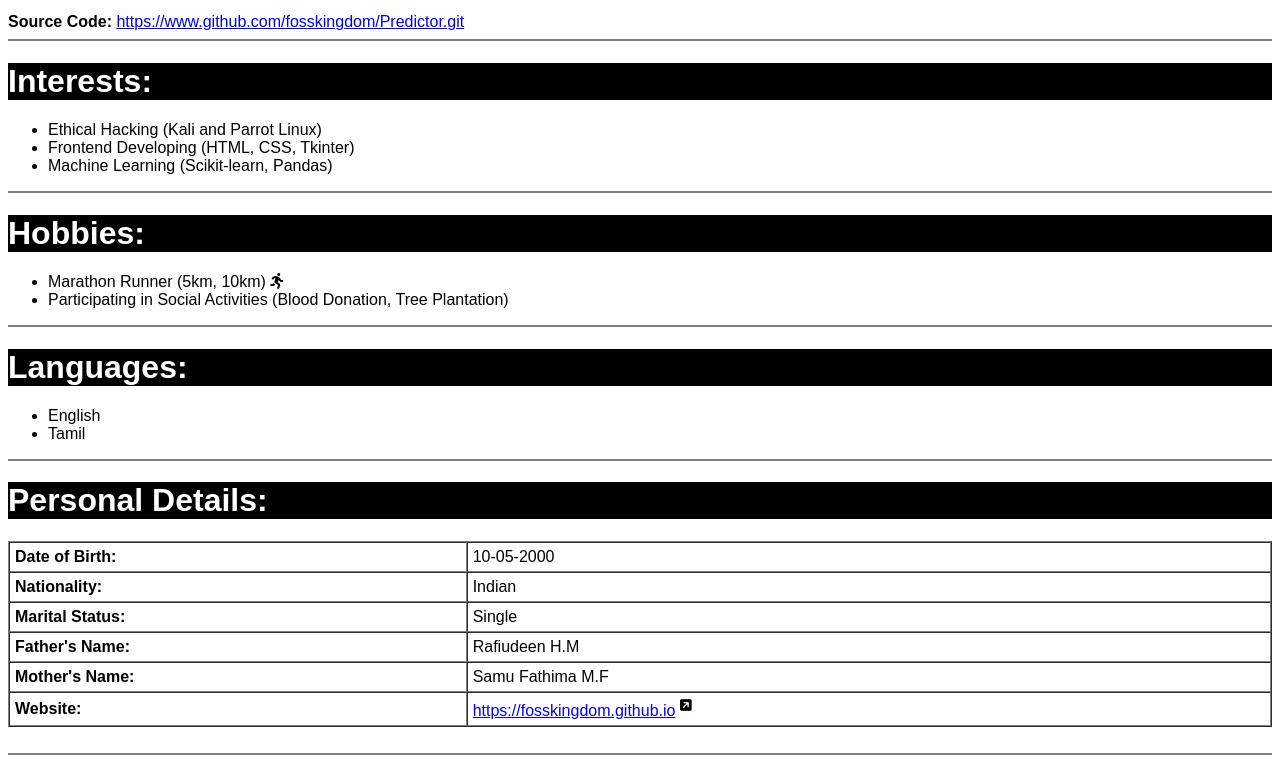
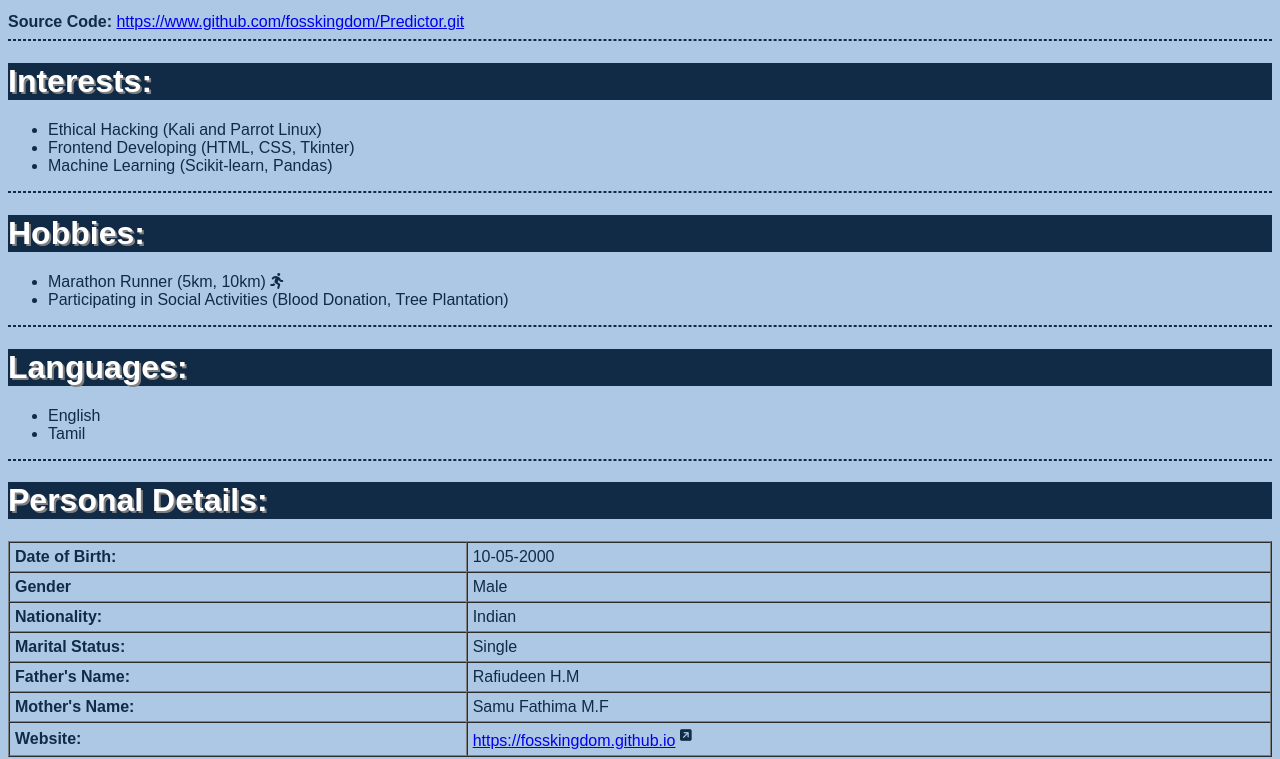
Before and after one commit to fosskingdom/fosskingdom.github.io, a plain HTML site: page index.html in a window 1280 px wide. Shown: the part 1921-2680 px from the top of the page. Drawn offline with Linux system fonts and the light colour scheme.

Commit message:
Add files via upload

```diff
--- a/index.html
+++ b/index.html
@@ -3,12 +3,11 @@
 <head>
     <meta charset="UTF-8">
     <meta name="viewport" content="width=device-width, initial-scale=1.0" />
-    <meta name="keywords" content="Resume, CV" />
-    <meta name="revised" content="FOSS Kingdom 09/06/2023" />
+    <meta name="revised" content="FOSS Kingdom 09/08/2023" />
     <meta name="author" content="Mohamed Fariz" />
-    <link rel="stylesheet" href="./style.css" />
-    <link rel="stylesheet" href="https://cdnjs.cloudflare.com/ajax/libs/font-awesome/6.4.2/css/all.min.css" integrity="sha512-z3gLpd7yknf1YoNbCzqRKc4qyor8gaKU1qmn+CShxbuBusANI9QpRohGBreCFkKxLhei6S9CQXFEbbKuqLg0DA==" crossorigin="anonymous" referrerpolicy="no-referrer" />
-    <title>Resume</title>
+    <link rel="stylesheet" href="./style.css" type="text/css" />
+    <link rel="stylesheet" href="https://cdnjs.cloudflare.com/ajax/libs/font-awesome/6.4.2/css/all.min.css" integrity="sha512-z3gLpd7yknf1YoNbCzqRKc4qyor8gaKU1qmn+CShxbuBusANI9QpRohGBreCFkKxLhei6S9CQXFEbbKuqLg0DA==" crossorigin="anonymous" referrerpolicy="no-referrer" type="text/css" />
+    <title>Portfolio (Mohamed Fariz)</title>
 </head>
 <body>
     <hr>
@@ -20,7 +19,7 @@
         <div class="txt">
             <h1 class="shadow">MOHAMED FARIZ</h1>
             <address><i class="fa-solid fa-location-dot"></i> 180/1, S.R.M House, Eda Street, Mannai Road, THIRUTHURAIPOONDI, Thiruvarur (District) - 614713.</address>
-            <br>
+            <br />
             <table>
                 <tr>
                     <td>
@@ -104,7 +103,7 @@
                 <td align="center">69.20</td>
             </tr>
         </table>
-        <br>
+        <br />
     </div>
     <hr>
     <div>
@@ -149,7 +148,7 @@
                 <td>Coimbatore</td>
             </tr>
         </table>
-        <br>
+        <br />
     </div>
     <hr>
     <div>
@@ -277,6 +276,11 @@
             </tr>
 
             <tr>
+                <th align="left">Gender</th>
+                <td>Male</td>
+            </tr>
+
+            <tr>
                 <th align="left">Nationality:</th>
                 <td>Indian</td>
             </tr>
@@ -303,7 +307,7 @@
                 </td>
             </tr>
         </table>
-        <br>
+        <br />
     </div>
     <hr>
     <div>
--- a/style.css
+++ b/style.css
@@ -1,5 +1,10 @@
 * {
     font-family: Arial, Helvetica, sans-serif;
+}
+
+body {
+    background: #ACC8E5;
+    color: #112A46;
 }
 
 #buttons a {
@@ -12,12 +17,13 @@
 }
 
 hr {
-    border: 1px solid grey;
+    border: 1px dashed #112A46;
 }
 
 .heading {
-    background-color: black;
+    background-color: #112A46;
     color: white;
+    text-shadow: 2px 2px grey;
     width: 100%;
 }
 
```
